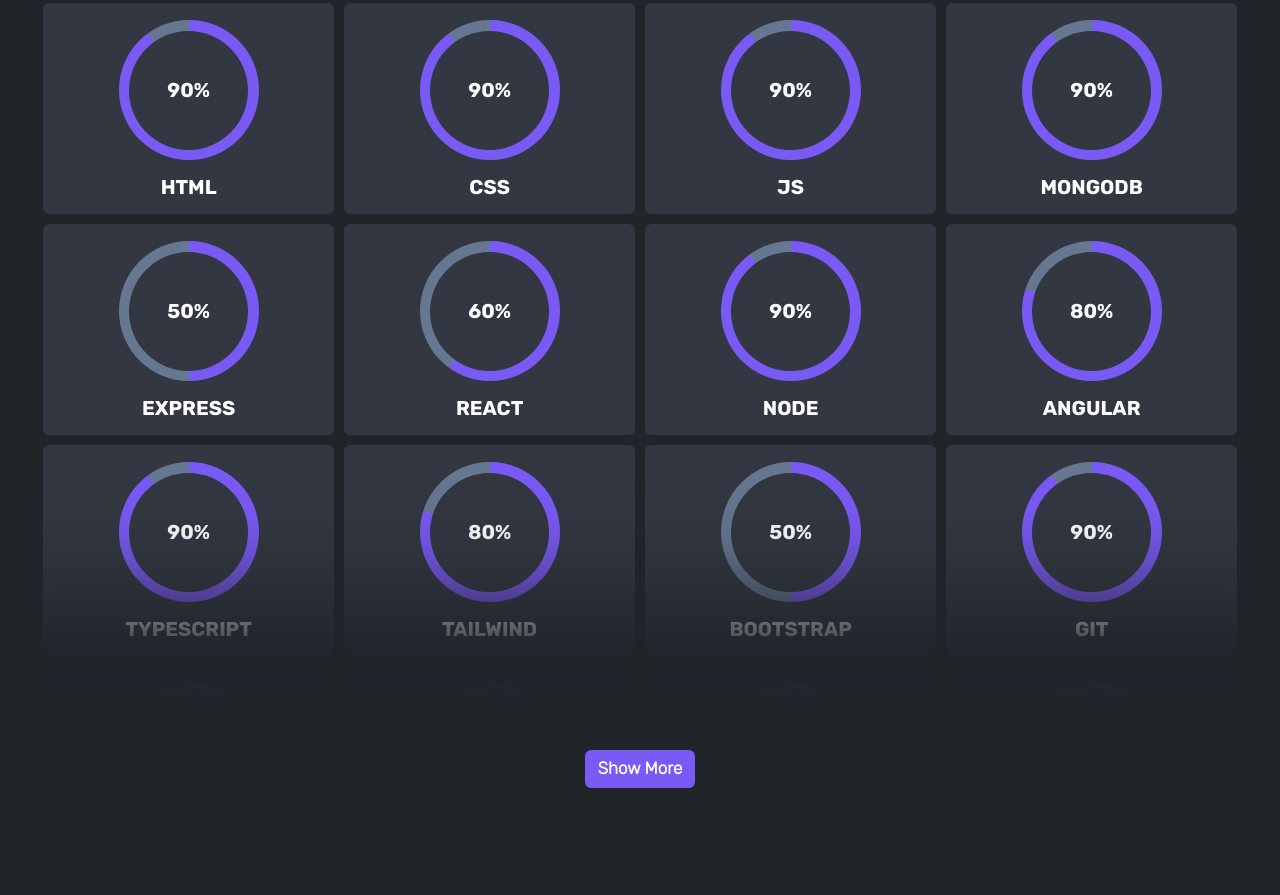
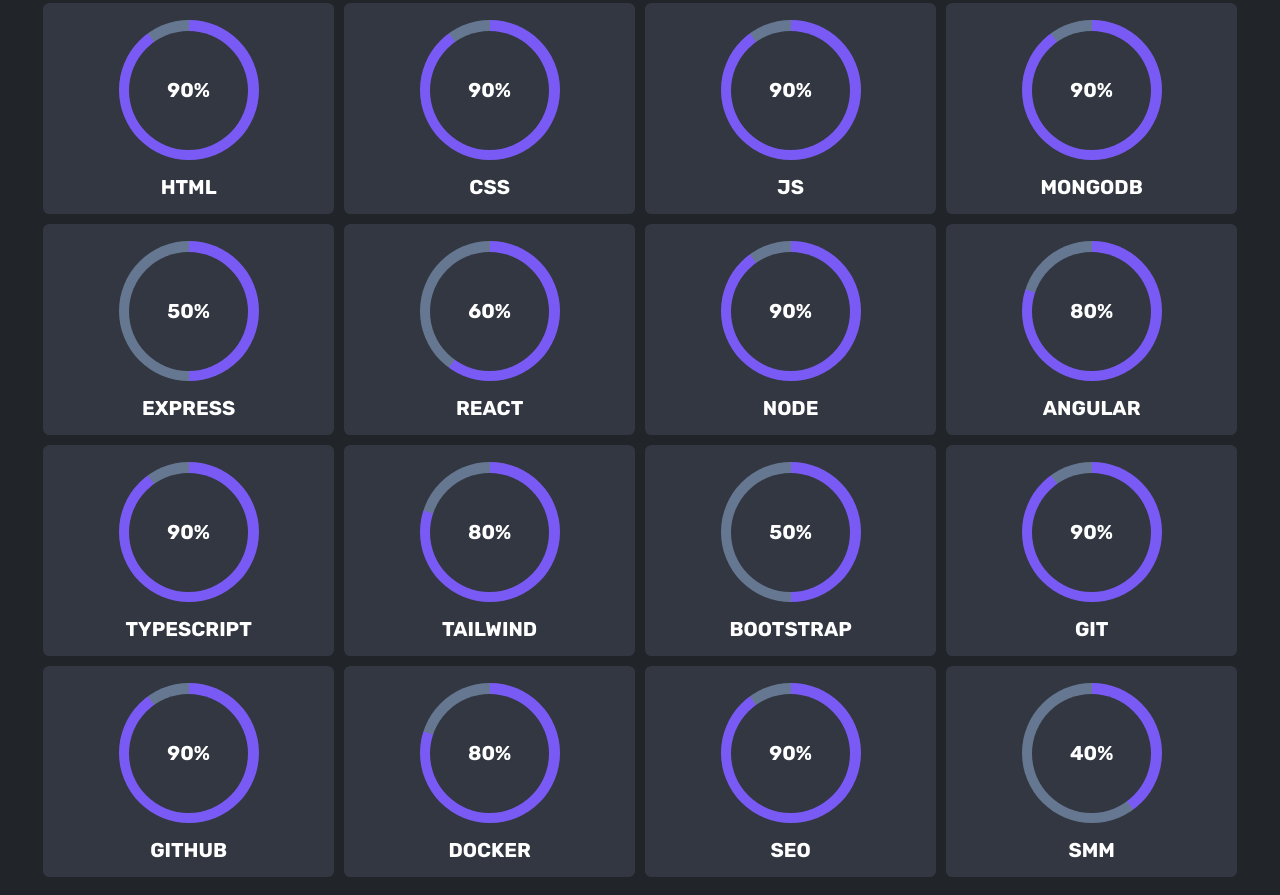
Before and after one commit to DakshDev/portfolio, a website with bundled scripts: page components/index.html in a window 1280 px wide. Shown: the part 1902-2797 px from the top of the page. Built offline with nearby package versions, Linux system fonts and the light colour scheme.

Commit message:
add show more skills feature

```diff
--- a/components/index.html
+++ b/components/index.html
@@ -178,15 +178,15 @@
                     </div>
                     <!-- Skill Sec -->
                     <div class="grid gap-10 relative">
-                        <div circular_progress_parent_box class="grid gap-20 overflow-hidden relative">
-                            <div absoute_bottom_box_circular_progress class="absolute left-0 bottom-0 w-full h-2 z-10"></div>
+                        <div circular_progress_parent_box class="grid gap-20 overflow-hidden relative h-auto">
+                            <div absoute_bottom_box_circular_progress class="block absolute left-0 bottom-0 w-full h-2 z-10"></div>
                             <div><span class="mainHeading uppercase underlineHeading">My Skills</span></div>
                             <div progressBoxForAppend class="flex flex-wrap gap-2.5 z-0">
                                 <!-- LangAndFrame append here -->
                             </div>
                         </div>
                         <div class="flex justify-center items-center">
-                            <span show_more_circular_progress_btn class="z-20 inline-block text-center bg-pri rounded-md py-1.5 p-3 font-bold active:opacity-85">Show More</span>
+                            <span show_more_circular_progress_btn class="z-20 block text-center bg-pri rounded-md py-1.5 p-3 font-bold active:opacity-85">Show More</span>
                         </div>
                     </div>
                     <!-- Experties -->
--- a/components/js/modules/feature.js
+++ b/components/js/modules/feature.js
@@ -385,21 +385,24 @@
     let box = document.querySelector("[circular_progress_parent_box]");
     let clickBtn = document.querySelector("[show_more_circular_progress_btn]");
     let absoluteBottom = document.querySelector("[absoute_bottom_box_circular_progress]");
-    console.log(box.clientHeight);
     clickBtn.addEventListener("click",()=>{
-        console.log("SS");
-        defaultHeight();
-        clickBtn.classList.add("hidden");
-        absoluteBottom.classList.add("hidden");
+        box.classList.replace('h-[1000px]','h-auto');
+            absoluteBottom.style.display = "none"
+            clickBtn.style.display = "none"
     });
 
-    function defaultHeight(){
-        document.querySelector("[circular_progress_parent_box]").classList.replace('h-[850px]','h-[auto]');
-    }
-
-    if(box.clientHeight > 850){
-        document.querySelector("[circular_progress_parent_box]").classList.add('h-[850px]');
-    }
+    function inner(){
+        if(window.innerWidth > 1114){
+            box.classList.replace('h-[1000px]','h-auto');
+            absoluteBottom.style.display = "none"
+            clickBtn.style.display = "none"
+        }else{
+            box.classList.replace('h-auto','h-[1000px]');
+            absoluteBottom.style.display = "block"
+            clickBtn.style.display = "block"
+        }
+    }inner();
+    window.addEventListener("resize",()=> inner() )
 
 }
 circular_progress_height_managed();
```
Also changed, not shown: components/css/output.css.
